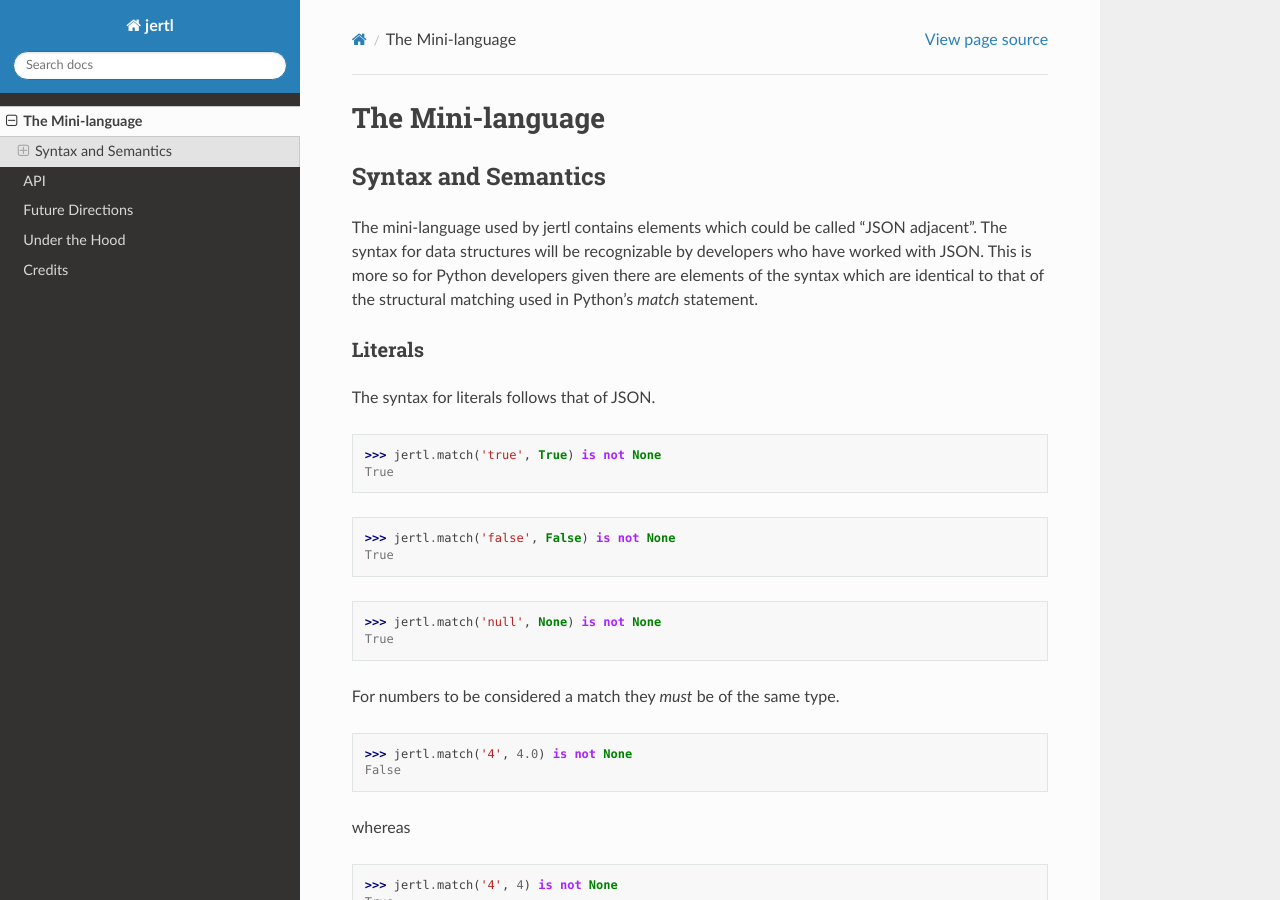
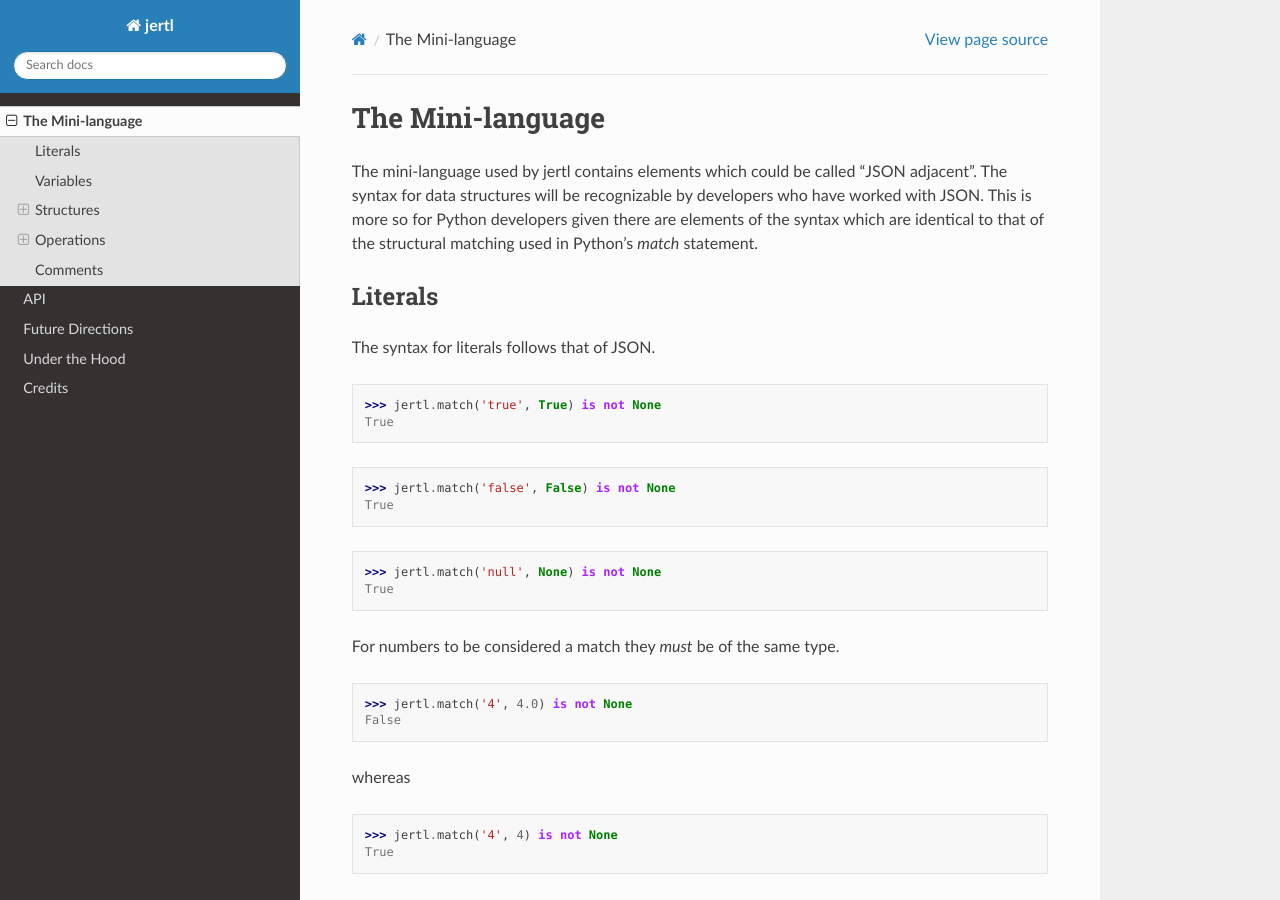
Before and after one commit to RaymondPelletier/j2j, a Sphinx documentation site: the page built from docs/mini.rst, in a window 1280 px wide and 900 px high. Built offline with Sphinx 7.4.7 and the Read the Docs theme 2.0.0, drawn with Linux system fonts in a browser that asks for light colours.

Commit message:
One more polish

```diff
--- a/docs/mini.rst
+++ b/docs/mini.rst
@@ -1,8 +1,5 @@
 The Mini-language
 *****************
-
-Syntax and Semantics
-====================
 
 The mini-language used by jertl contains elements which could be called "JSON adjacent".
 The syntax for data structures will be recognizable by developers who have worked with JSON.
@@ -10,7 +7,7 @@ This is more so for Python developers given there are elements of the syntax whi
 to that of the structural matching used in Python's `match` statement.
 
 Literals
-^^^^^^^^
+========
 
 The syntax for literals follows that of JSON.
 
@@ -47,7 +44,7 @@ jertlParseError: line 1: 0 token recognition error at: '''
 
 
 Variables
-^^^^^^^^^
+=========
 
 In a matching context unbound variables match :ref:`the current focus<Focus Stack>`.
 
@@ -81,10 +78,10 @@ When used multiple times in a pattern they do not have to refer to the same valu
 {}
 
 Structures
-^^^^^^^^^^
+==========
 
 Arrays
-......
+^^^^^^
 
 Arrays are represented by a comma seperated list of expressions surrounded by brackets.
 Each expression must match item in the corresponding position of the data being matched.
@@ -130,7 +127,7 @@ Anonymous variables may also be splatted.
 {'x': 4}
 
 Objects
-.......
+^^^^^^^
 
 The syntax of objects is a superset of that of JSON.
 Key/value pairs are seperated by colons.
@@ -159,10 +156,10 @@ Once a double splatted is bound it must match the current focus
 Anonymous variables may be double splatted but this will not do anything useful.
 
 Operations
-^^^^^^^^^^
+==========
 
 Simple transforms
-.................
+^^^^^^^^^^^^^^^^^
 
 The pattern for simple transforms is two structure patterns one each side of the IMPLICATION token
 
@@ -178,7 +175,7 @@ For example
 
 
 Targeted matches
-................
+^^^^^^^^^^^^^^^^
 
 Conjoins and rules, which can match to multiple data structures,
 explicitly identify which structure to examine.
@@ -196,7 +193,7 @@ For example
 The variable, in this case ``employee``, *must* be bound.
 
 Targeted fills
-..............
+^^^^^^^^^^^^^^
 
 Similarly, rules can perform multiple fill operations.
 The targeted fill pattern specifies a variable to be bound to a filled structure.
@@ -214,7 +211,7 @@ For example
 The variable, in this case ``retiree``, *must not* be bound.
 
 Collations
-..........
+^^^^^^^^^^
 
 The syntax for collations are a sequence of targeted matches seperated by whitespace
 
@@ -224,7 +221,7 @@ The syntax for collations are a sequence of targeted matches seperated by whites
     employee   ~ {"name": name}
 
 Rules
-.....
+^^^^^
 
 rules are a sequence of targeted matches seperated by whitespace followed by IMPLIES,
 then a sequence of targetted fills seperated by whitespace.
@@ -238,6 +235,6 @@ then a sequence of targetted fills seperated by whitespace.
 
 
 Comments
-^^^^^^^^
+========
 
 Everything following a double slash ('//') is ignored.
```
